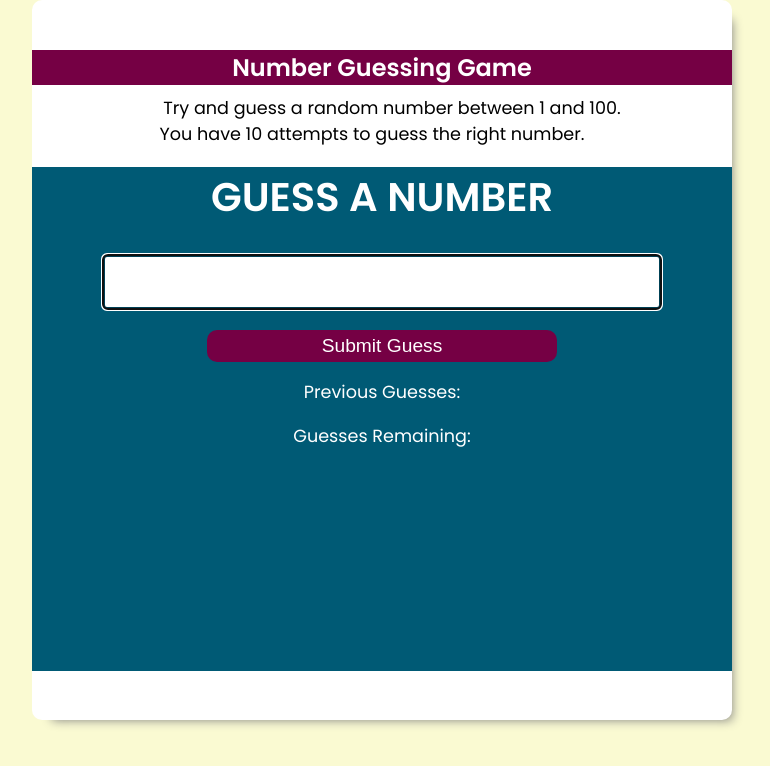
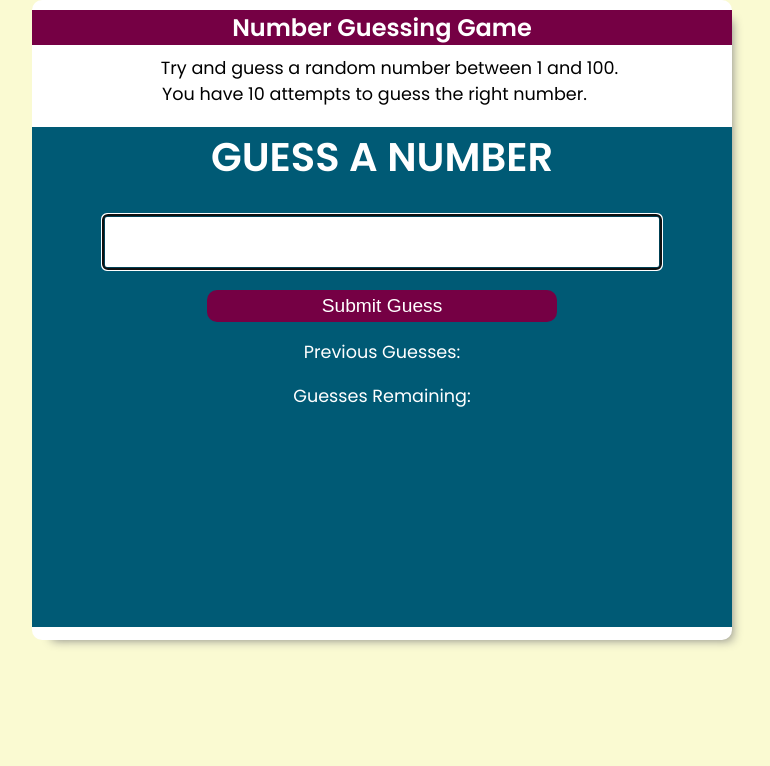
Before and after one commit to kishandewangan1800/GuessTheNumber, a plain HTML site: page index.html in a window 1280 px wide. Shown: the whole page, without its empty margins (258-1028 px from the left). Drawn offline with Linux system fonts and the light colour scheme.

Commit message:
Update style.css

```diff
--- a/style.css
+++ b/style.css
@@ -14,11 +14,12 @@ body{
     padding: 0;
     text-align: center;
     background-color: lightgoldenrodyellow;
+
 }
 
 .container{
     width: 90%;
-    height: 90%;
+    height: 80%;
     max-width: 700px;
     background-color: white;
     border-radius: 10px;
@@ -28,13 +29,13 @@ body{
 .heading-1{
     background-color: #750044;
     color: white;
-    margin:50px 0 10px 0;
+    margin:10px 0 10px 0;
 }
 
 .guess-container{
     background-color: #005a75;
     color: white;
-    height: 70%;
+    height: 500px;
 }
 
 .heading-2{
@@ -83,5 +84,5 @@ body{
 
 .para-1{
     margin: 10px;
-    padding: 10px;
+    padding: 5px;
 }
```
